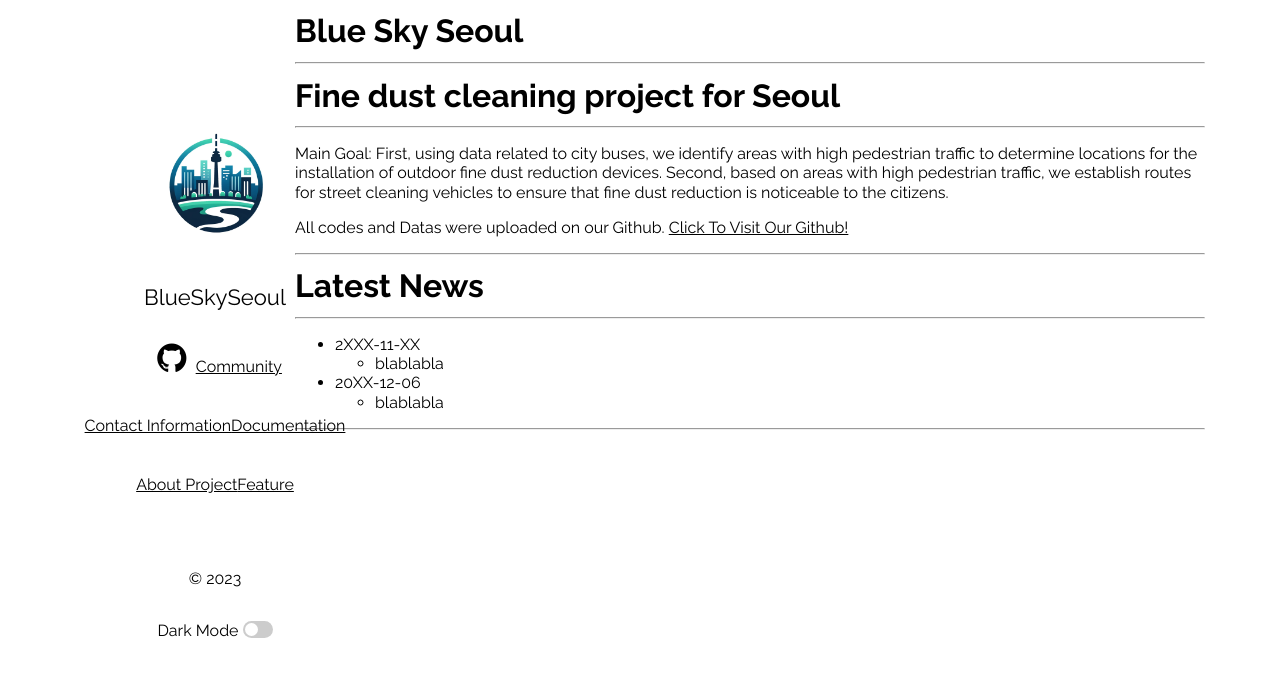
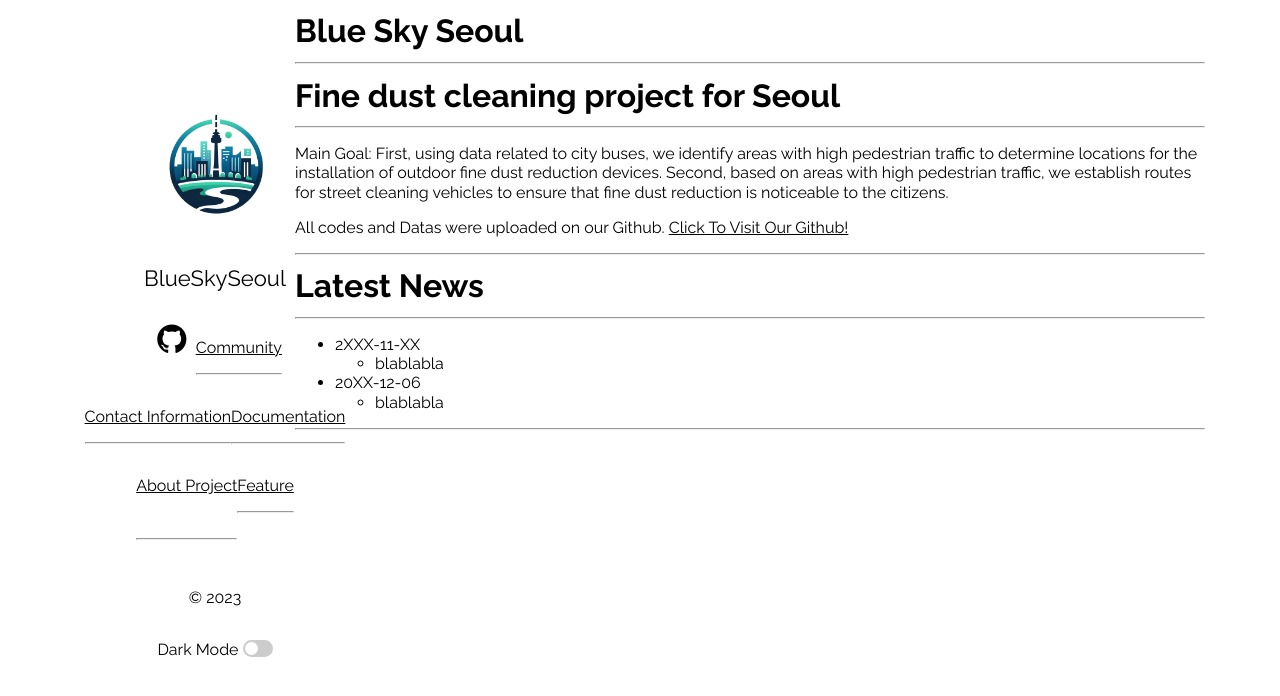
Before and after one commit to ss7622/ss7622.github.io, a Jekyll site: the page built from index.md, in a window 1280 px wide. Shown: the top 696 px of the page. Built offline with Jekyll 4.4.1, drawn with Linux system fonts in a browser that asks for light colours.

Commit message:
Update default.html

```diff
--- a/_layouts/default.html
+++ b/_layouts/default.html
@@ -52,13 +52,16 @@
         <a href="https://ss7622.github.io/community/" target="_blank">
           <li>
             <p>Community</p>
+            <hr>
           </li>
         </a>
+
         {%- endif -%}
         {%- if site.plainwhite.social_links.linkedIn -%}
         <a href="https://ss7622.github.io/github/" target="_blank">
           <li>
             <p> Github Site</p>
+            <hr>
           </li>
         </a>
         {%- endif -%}
@@ -66,6 +69,7 @@
         <a href="https://ss7622.github.io/Contact_Information/" target="_blank">
           <li>
             <p>Contact Information</p>
+            <hr>
           </li>
         </a>
         {%- endif -%}
@@ -73,6 +77,7 @@
         <a href="https://ss7622.github.io/documentation/" target="_blank">
           <li>
             <p>Documentation</p>
+            <hr>
           </li>
         </a>
         {%- endif -%}
@@ -80,6 +85,7 @@
         <a href="https://ss7622.github.io/about/" target="_blank">
           <li>
             <p>About Project</p><br>
+            <hr>
           </li>
         </a><br>
         {%- endif -%}
@@ -87,6 +93,7 @@
         <a href="https://ss7622.github.io/feature/" target="_blank">
           <li>
             <p>Feature</p>
+            <hr>
           </li>
         </a>
         {%- endif -%}
```
